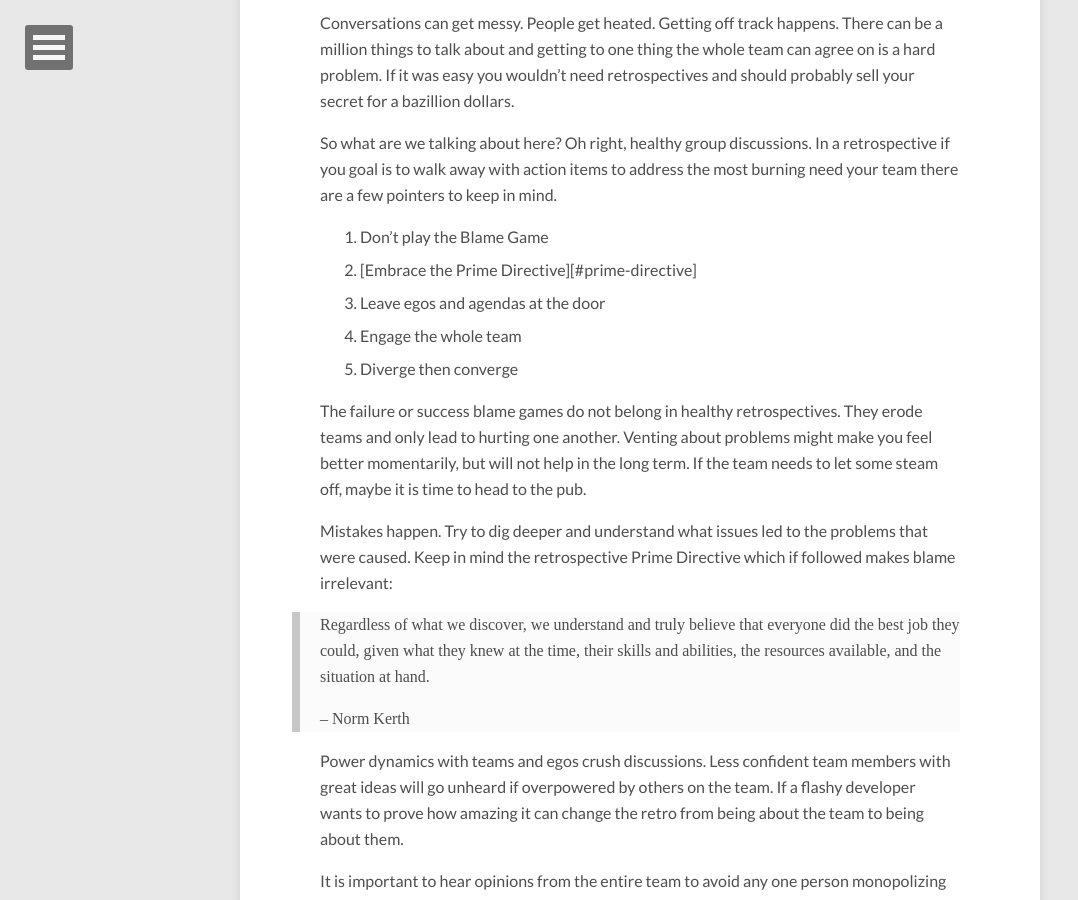
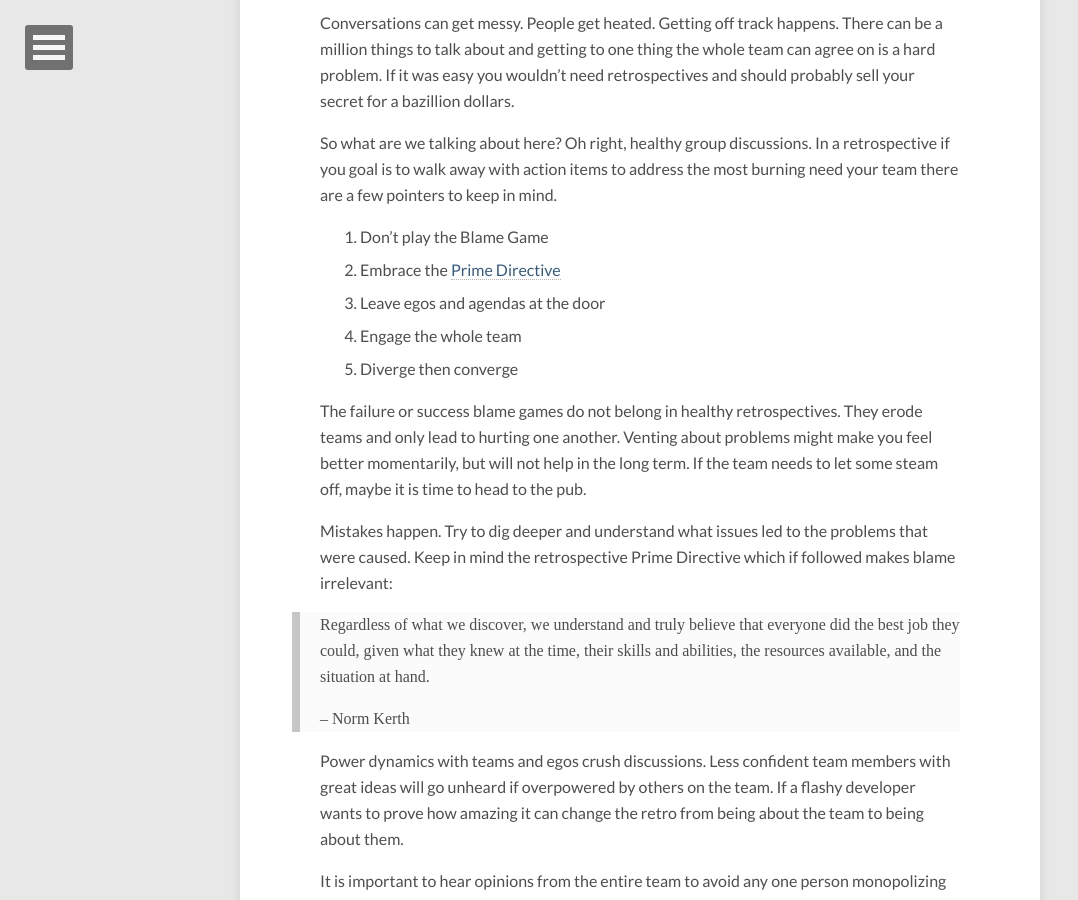
Before and after one commit to smaclell/smaclell.github.io, a Jekyll site: the page built from _posts/2015-06-02-exterminators-7-action-retros.md, in a window 1280 px wide and 900 px high, scrolled down 1727 px. Shown: the whole window, without its empty margins (0-1078 px from the left). Built offline with Jekyll 4.4.1, drawn with Linux system fonts in a browser that asks for light colours; nearby versions of some CDN libraries; comment, search, counter and statistics services are not loaded.

Commit message:
Fixing the link

```diff
--- a/_posts/2015-06-02-exterminators-7-action-retros.md
+++ b/_posts/2015-06-02-exterminators-7-action-retros.md
@@ -64,7 +64,7 @@ retrospective if you goal is to walk away with action items to address the most
 burning need your team there are a few pointers to keep in mind.
 
 1. Don't play the Blame Game
-2. [Embrace the Prime Directive][#prime-directive]
+2. Embrace the [Prime Directive](#prime-directive)
 3. Leave egos and agendas at the door
 4. Engage the whole team
 5. Diverge then converge
```
